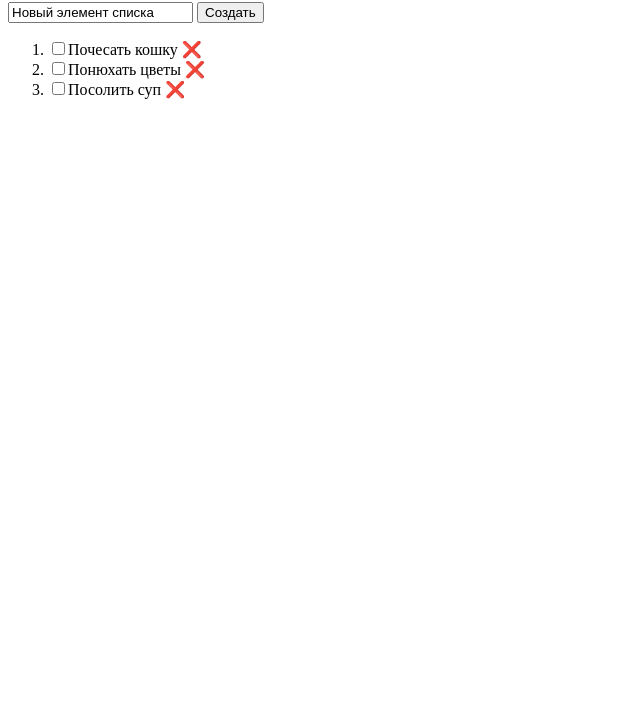
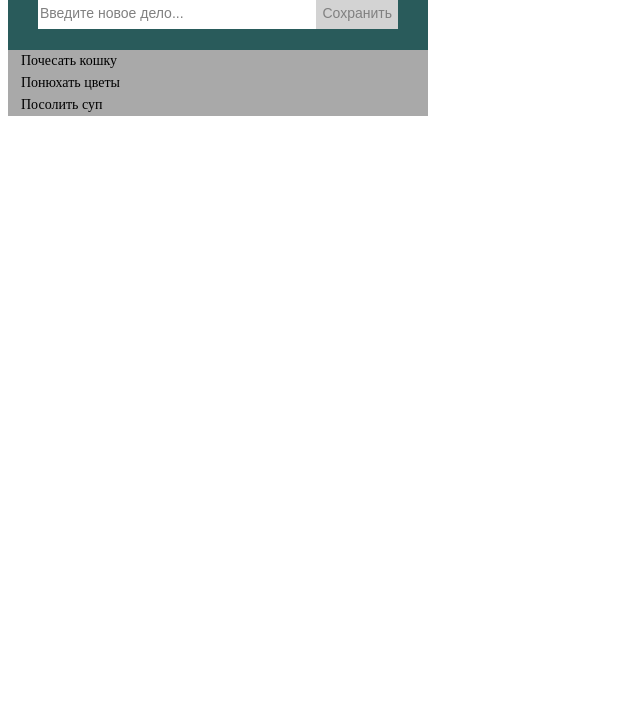
Before and after one commit to ko6ra383/myWebLab, a plain HTML site: page index.html in a window 1280 px wide. Shown: the part 78-800 px from the top of the page, without its empty margins (0-640 px from the left). Drawn offline with Linux system fonts and the light colour scheme.

Commit message:
Header и дефолтный стиль списка

```diff
--- a/index.html
+++ b/index.html
@@ -3,17 +3,22 @@
 <head>
     <meta charset="UTF-8">
     <title>Title</title>
+    <link rel="stylesheet" type="text/css" href="style.css">
 </head>
 <body>
-<h1>Список дел</h1>
-<div>
-    <input type="text" value="Новый элемент списка"/>
-    <button>Создать</button>
+<div id="mainBlock">
+    <div class="header">
+        <h1>Список дел</h1>
+        <div class="inputLine">
+            <input type="text" value="Введите новое дело..."/>
+            <button>Сохранить</button>
+        </div>
+    </div>
+    <ul class="list">
+        <li>Почесать кошку</li>
+        <li>Понюхать цветы</li>
+        <li>Посолить суп</li>
+    </ul>
 </div>
-<ol>
-    <li><input type="checkbox"/>Почесать кошку &#10060</li>
-    <li><input type="checkbox"/>Понюхать цветы &#10060</li>
-    <li><input type="checkbox"/>Посолить суп &#10060</li>
-</ol>
 </body>
 </html>
--- /dev/null
+++ b/style.css
@@ -0,0 +1,56 @@
+#mainBlock {
+    width: 420px;
+    background: #a9a9a9;
+}
+.header {
+    background: #295b5b;
+    padding: 20px 15px;
+    height: 80px;
+}
+.header h1 {
+    color: white;
+    text-align: center;
+    margin: 0;
+}
+.header .inputLine {
+    display: flex;
+    justify-content: center;
+    width: auto;
+    margin: 10px 15px;
+}
+.header .inputLine *{
+    height: 30px;
+    font-size: 14px;
+    border: none;
+}
+.header .inputLine button {
+    color: gray;
+    background: lightgray;
+    width: 100px;
+    height: 32px;
+
+}
+.header .inputLine input{
+    color: gray;
+    width: 100%;
+    outline: none;
+}
+.list {
+    display: block;
+    height: 100%;
+    margin: 0;
+    padding: 0 10px;
+}
+.list li{
+    font-size: 14px;
+    padding: 3px;
+    list-style-type: none;
+    user-select: none;
+}
+.list li.checked {
+    background: #6c6c6c;
+    text-decoration: line-through;
+}
+.list li:hover {
+    background: #888888;
+}
```
